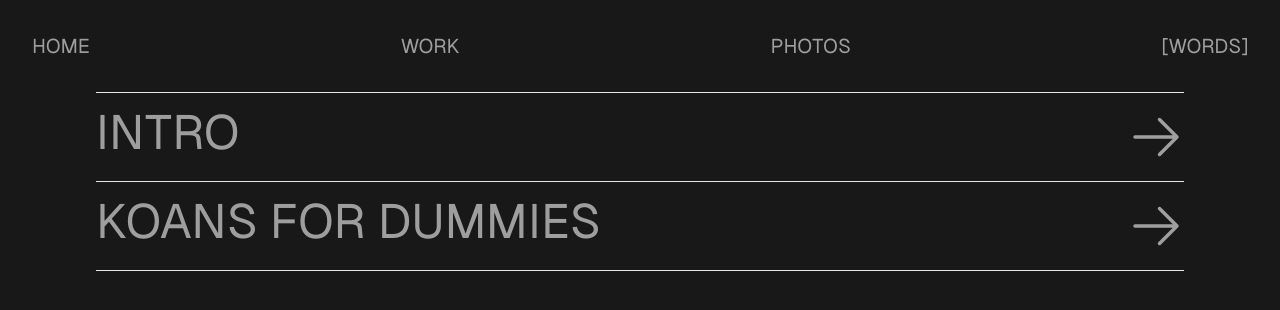
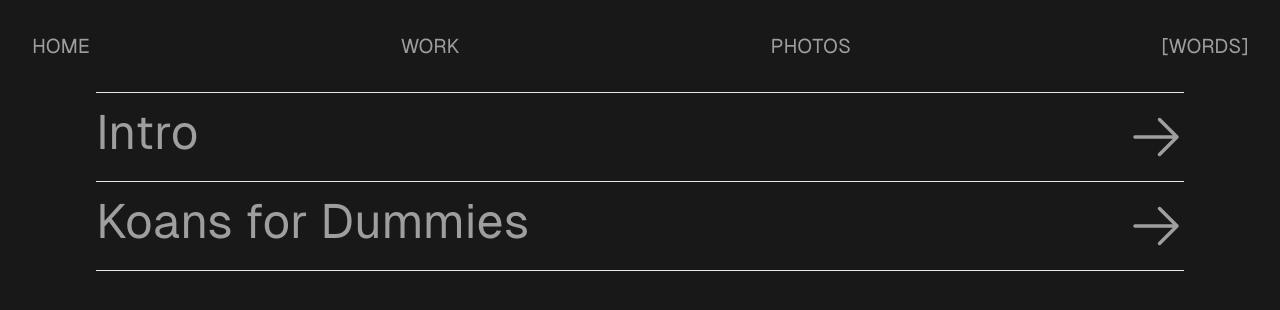
Before and after one commit to cbarkr/portfolio, a Vue app: page /words in a window 1280 px wide. Shown: the top 310 px of the page. Built offline with nearby package versions, Linux system fonts and the light colour scheme.

Commit message:
dynamically retrieve words from store

```diff
--- a/src/pages/Words.vue
+++ b/src/pages/Words.vue
@@ -26,20 +26,17 @@
 </template>
 
 <script>
+import { storeToRefs } from 'pinia'
+import { useWordsStore } from '../stores/words'
+
+const store = useWordsStore()
+const { words } = storeToRefs(store)
+
 export default {
   name: 'WordsPage',
   data() {
     return {
-      words: [
-        {
-          title: 'INTRO',
-          id: 'intro'
-        },
-        {
-          title: 'KOANS FOR DUMMIES',
-          id: 'koansfordummies'
-        },
-      ]
+      words: words.value
     }
   },
   methods: {
```
